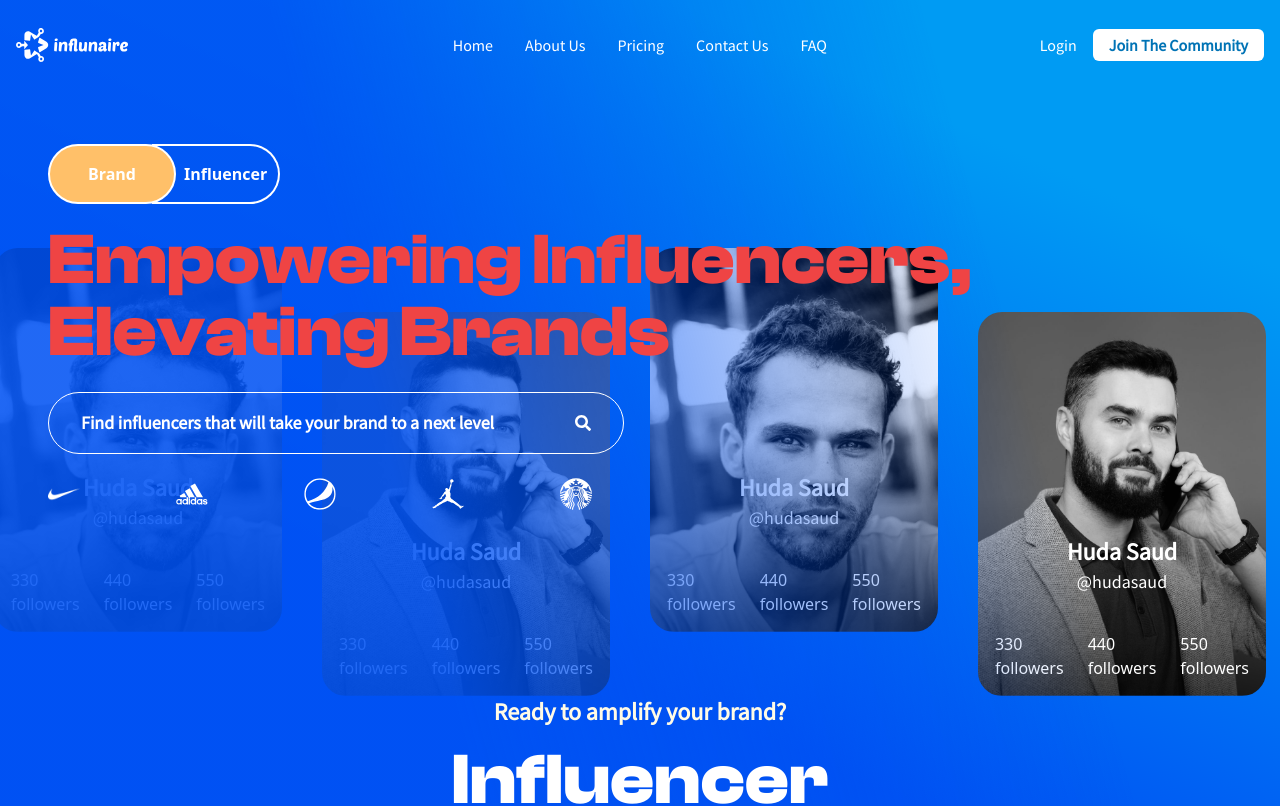
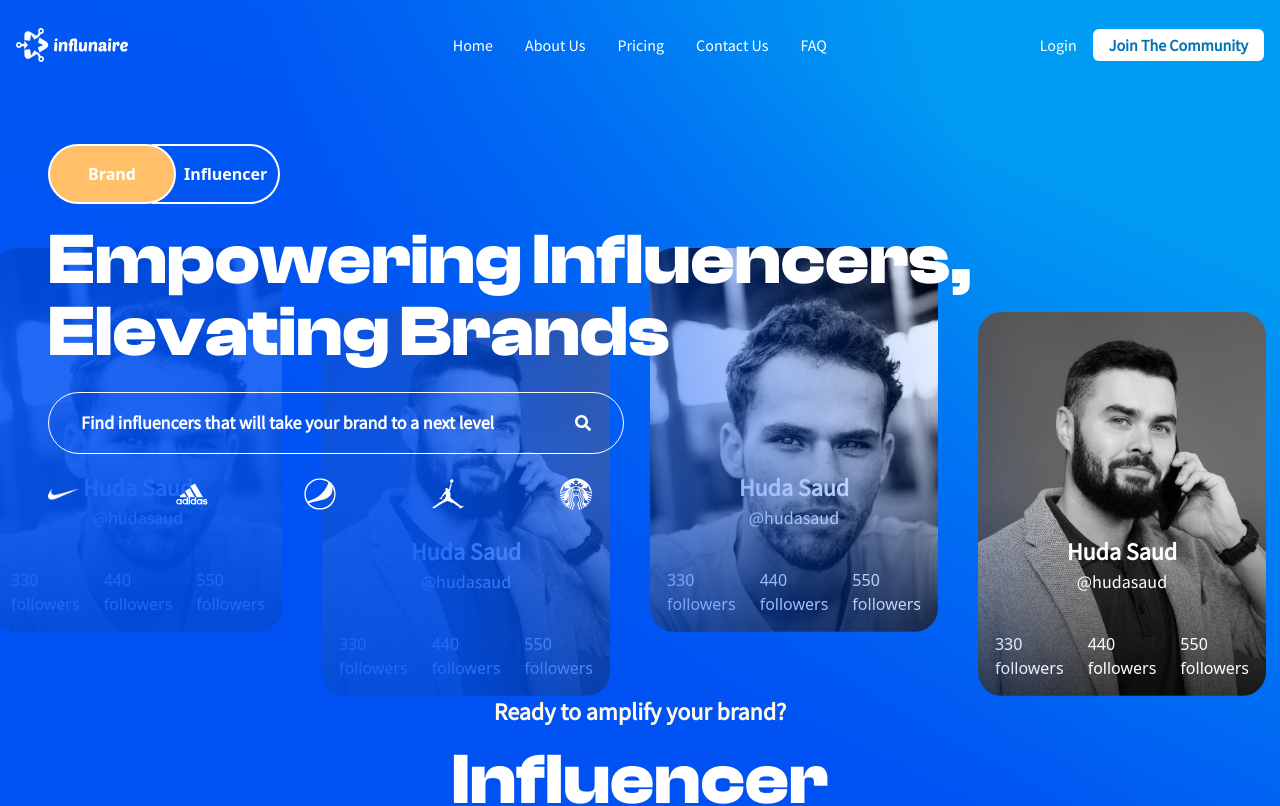
Before and after one commit to MuddyonGit/Influnaire, a React (Vite) app: page / in a window 1280 px wide. Shown: the top 806 px of the page. Built offline with nearby package versions, Linux system fonts and the light colour scheme; a web font is replaced by a local one.

Commit message:
made changes in home page

```diff
--- a/src/components/home-components/BottomOfMiddleSection.tsx
+++ b/src/components/home-components/BottomOfMiddleSection.tsx
@@ -67,11 +67,11 @@ const BottomOfMiddleSection = () => {
                 </Link>
               </div>
             </div>
-            <div className="relative lg:w-1/2">
+            <div className="relative lg:w-full 2xl:w-1/2">
               <img
                 src={creatorAppImage}
                 alt=""
-                className="w-full  object-cover absolute z-10"
+                className="w-full object-cover absolute z-10"
               />
             </div>
           </div>
--- a/src/components/home-components/ImageSlider.tsx
+++ b/src/components/home-components/ImageSlider.tsx
@@ -54,7 +54,7 @@ const ImageSlider = () => {
               key={index}
               className={`relative ${index % 2 === 0 ? "mt-32" : ""}`}
             >
-              <div className="flex justify-center">
+              <div className="flex justify-center mr-10">
                 <img
                   src={member.image}
                   className="w-72 lg:h-96 rounded-3xl object-cover"
--- a/src/components/home-components/TopLeftSection.tsx
+++ b/src/components/home-components/TopLeftSection.tsx
@@ -32,7 +32,7 @@ const TopLeftSection = () => {
       <div className="h-screen">
         <div className="px-8 lg:px-12 md:px-14 flex flex-col gap-3 md:gap-6">
           <div>
-            <h1 className="text-red-500 font-Clash-Display font-black text-2xl md:text-5xl lg:text-7xl ">
+            <h1 className="text-color-white font-Clash-Display font-black text-2xl md:text-5xl lg:text-7xl ">
               {selectedMode === "brand" ? (
                 <>
                   Empowering Influencers,
```
